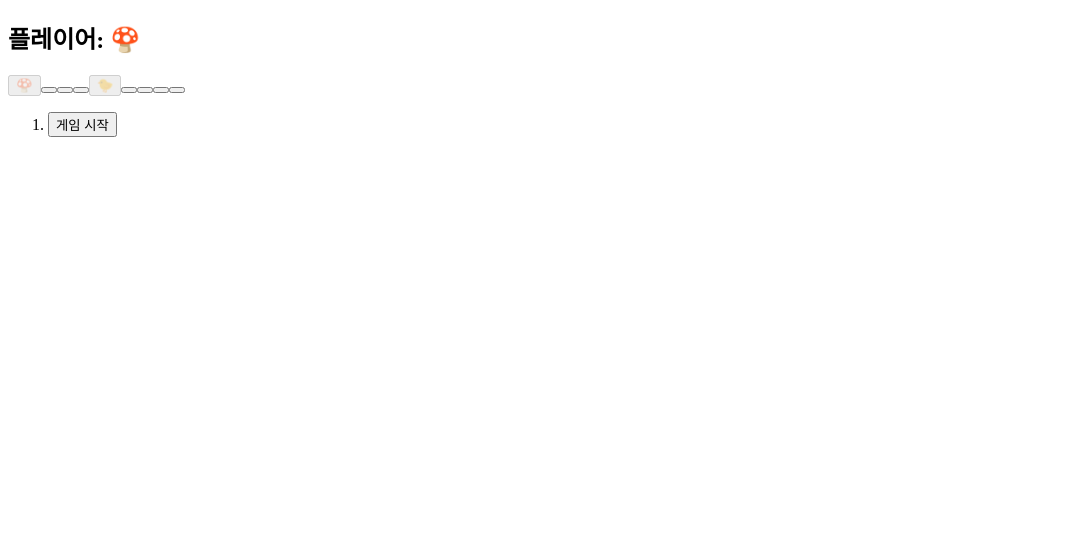
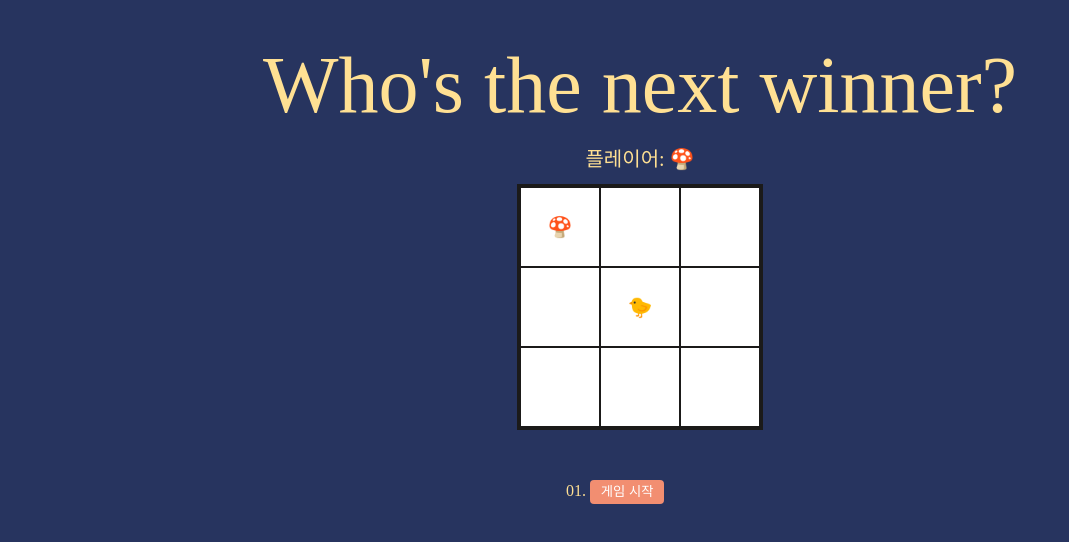
Before and after one commit to hammadam/react-homework, a React (Vite) app in the folder 04-tic-tac-toe-game/: page / in a window 1280 px wide. Shown: the top 542 px of the page, without its empty margins (0-1069 px from the left). Built offline with nearby package versions, Linux system fonts and the light colour scheme.

Commit message:
modify: 다시 한 번! "틱택토 게임" 만들기 문서제목 수정 및 스타일 지정

```diff
--- a/04-tic-tac-toe-game/index.html
+++ b/04-tic-tac-toe-game/index.html
@@ -2,10 +2,9 @@
 <html lang="ko-KR">
   <head>
     <meta charset="UTF-8" />
-    <title>%MODE% | Vite + React 커스텀 템플릿</title>
+    <title>%MODE% | 틱택토 게임</title>
     <meta name="viewport" content="width=device-width, initial-scale=1" />
     <link rel="icon" type="image/svg+xml" href="/ttt.svg" />
-    <!-- <link rel="stylesheet" href="src/styles/main.css" /> -->
     <script type="module" src="src/main.jsx"></script>
   </head>
 
--- /dev/null
+++ b/04-tic-tac-toe-game/src/styles/Board.css
@@ -0,0 +1,11 @@
+.Board{
+  display:flex;
+  flex-flow:column;
+  align-items: center;
+  gap:12px;
+
+
+  .Gametitle{
+    font-size:80px;
+  }
+}
--- /dev/null
+++ b/04-tic-tac-toe-game/src/styles/Game.css
@@ -0,0 +1,7 @@
+.Game{
+  display:flex;
+  justify-content:center;
+  gap:60px;
+
+
+}
--- /dev/null
+++ b/04-tic-tac-toe-game/src/styles/History.css
@@ -0,0 +1,34 @@
+.History{
+  margin-top:38px;
+  min-width:100px;
+
+  ol{
+    display:flex;
+    flex-flow:column;
+    gat:8px;
+    margin:0;
+    padding-left:0;
+  }
+
+  li{
+    list-style-type: decimal-leading-zero;
+  }
+
+  button{
+    background:var(--grape-color);
+    color:var(--white);
+    border:0;
+    border-radius:4px;
+    padding:0.4em 0.8em;
+
+    &:hover:not(:disabled){
+      background-color:var(--secondary-color);
+      color:var(--primary-color);
+      border-color:currentColor;
+    }
+
+    &:disabled{
+      opacity:0.45;
+    }
+  }
+}
--- /dev/null
+++ b/04-tic-tac-toe-game/src/styles/Square.css
@@ -0,0 +1,12 @@
+.Square{
+  display:flex;
+  justify-content:center;
+  align-items:center;
+  width:var(--square-size);
+  height:var(--square-size);
+  padding:0;
+  font-size:20px;
+  color:var(--primary-color);
+  background:var(--white);
+  border:0.1px solid var(--primary-color);
+}
--- /dev/null
+++ b/04-tic-tac-toe-game/src/styles/Squares.css
@@ -0,0 +1,8 @@
+.Squares{
+  --board-size:calc(var(--square-size) * 3);
+  width:var(--board-size);
+  height:var(--board-size);
+  display:flex;
+  flex-flow:row wrap;
+  border:3px solid var(--primary-color);
+}
--- /dev/null
+++ b/04-tic-tac-toe-game/src/styles/Status.css
@@ -0,0 +1,3 @@
+.Status{
+  font-size:20px;
+}
--- a/04-tic-tac-toe-game/src/styles/global.css
+++ b/04-tic-tac-toe-game/src/styles/global.css
@@ -1,12 +1,31 @@
 :root {
   --white: #fff;
   --black: #000;
+  --bg-color:#27345f;
+  --primary-color: #1b1a19;
+  --secondary-color:#ffe093;
+  --grape-color:#f28e71;
+  --square-size: 80px;
 
   -round-xs: 2px;
 }
 
 body {
-  margin: 0;
-  background-color: var(--black);
-  color: var(--white);
+  margin: 40px;
+  background-color: var(--bg-color);
+  color: var(--secondary-color);
 }
+
+h1,h2,h3,h4,h5,h6{
+  margin:0;
+  font-weight:400;
+}
+
+button{
+  cursor:pointer;
+  line-height:1;
+}
+
+button:disabled{
+  cursor:not-allowed;
+}
--- a/04-tic-tac-toe-game/src/tic-tac-toe/Game.jsx
+++ b/04-tic-tac-toe-game/src/tic-tac-toe/Game.jsx
@@ -2,9 +2,10 @@ function Game(){
   return(
     <div className="Game">
       <div className="Board">
-        <h2 className="Status">플레이어: 🍄</h2>
-        {/* <h2>👑의 승리!</h2> */}
-        {/* <h2>무승부! 😅</h2> */}
+        <h2 className="Gametitle">Who&apos;s the next winner?</h2>
+        <h3 className="Status">플레이어: 🍄</h3>
+        {/* <h3>👑의 승리!</h3> */}
+        {/* <h3>무승부! 😅</h3> */}
         <div className="Squares">
           <button className="Square" disabled>🍄</button>
           <button className="Square"></button>
```
Also changed, not shown: 04-tic-tac-toe-game/src/main.jsx (+7 -0 lines).
